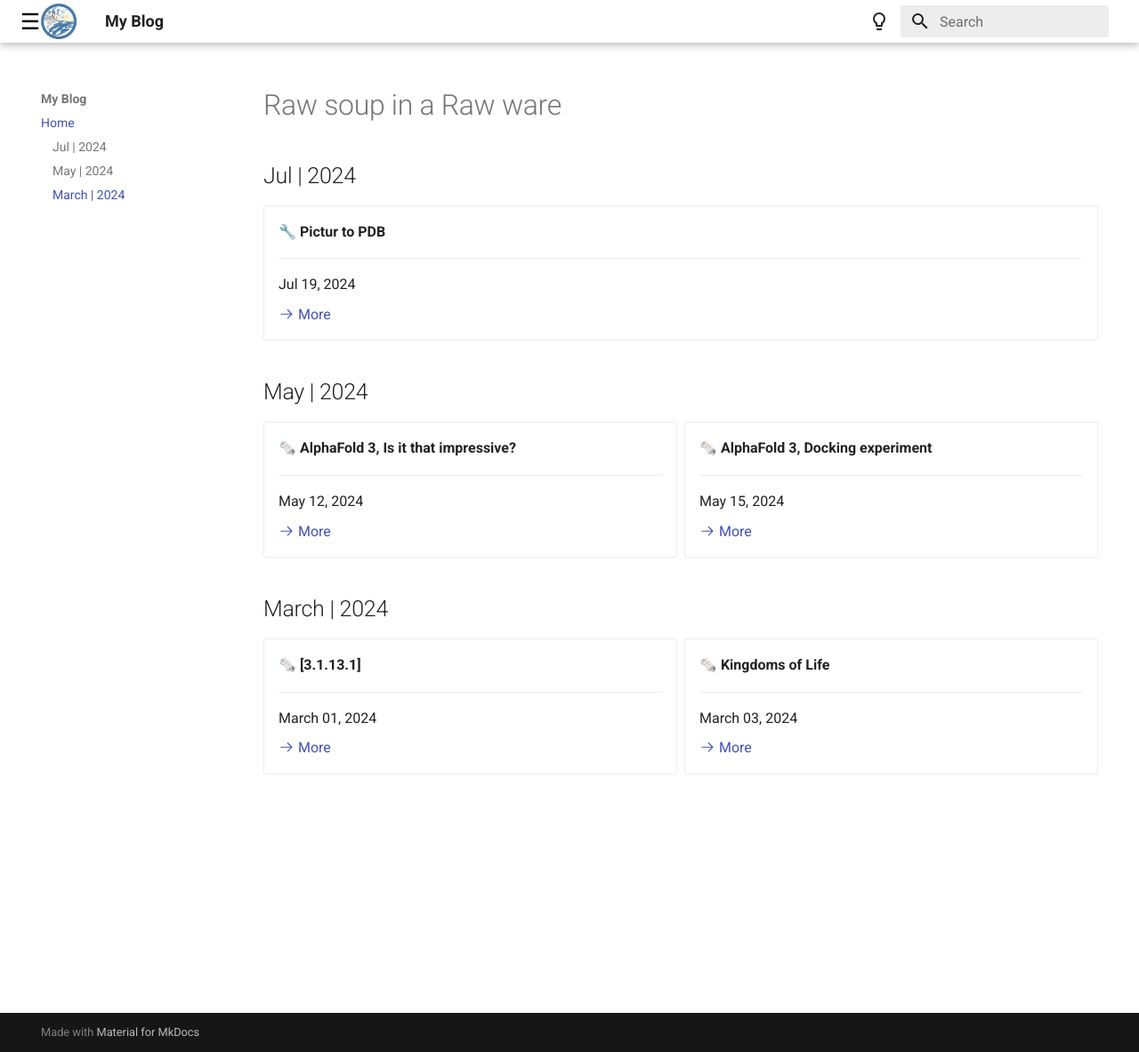
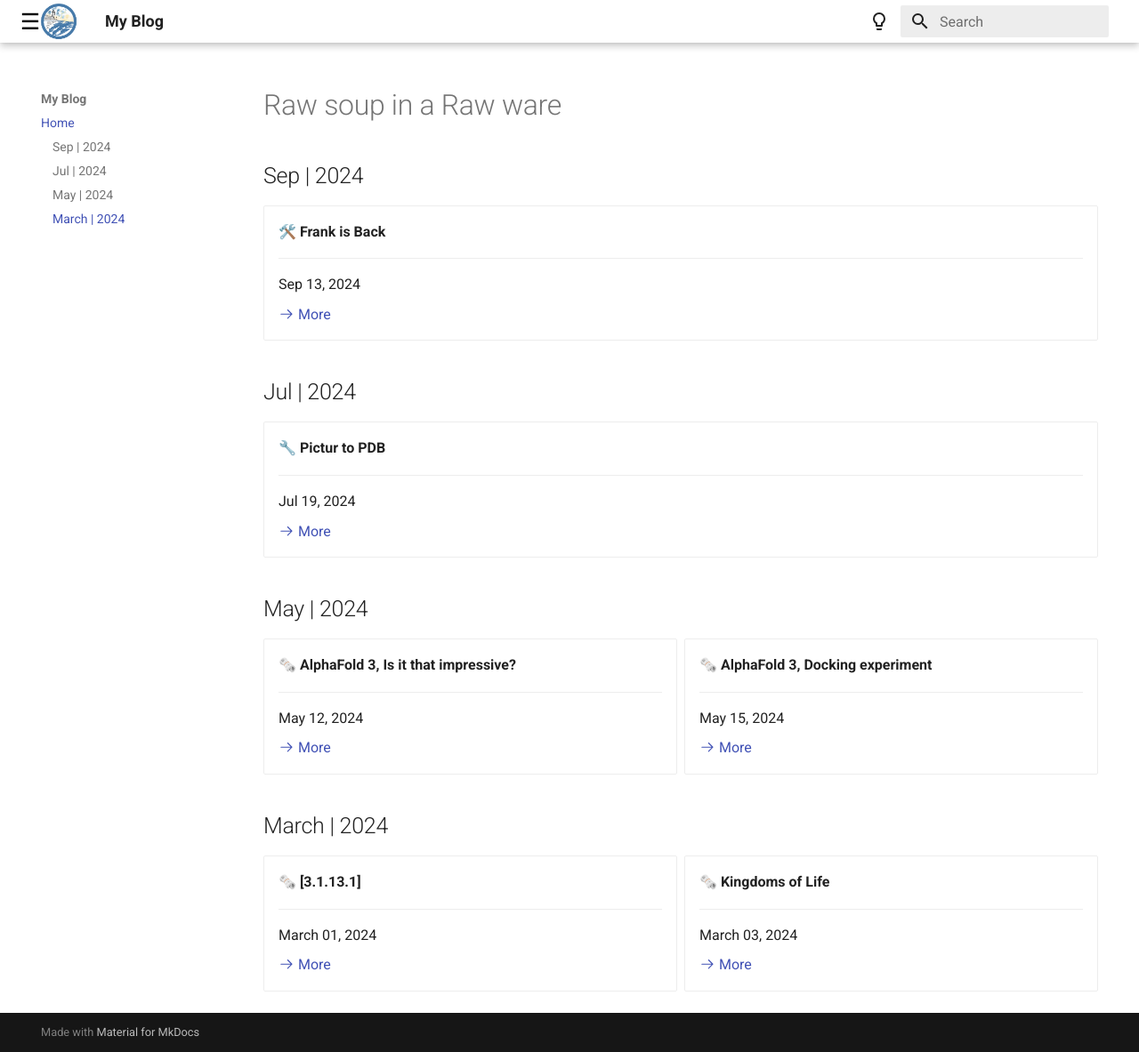
Before and after one commit to salireza111/Myblog, an MkDocs documentation site: the page built from docs/index.md, in a window 1280 px wide and 1183 px high. Shown: the whole window at 89% size. Built offline with MkDocs 1.6.1 and Material for MkDocs 9.7.7, drawn with Linux system fonts in a browser that asks for light colours; the version menu is left out.

Commit message:
Update index.md

```diff
--- a/docs/index.md
+++ b/docs/index.md
@@ -1,4 +1,17 @@
 # Raw soup in a Raw ware
+
+## Sep | 2024
+
+<div class="grid cards" markdown>
+-   🛠️ __Frank is Back__
+
+    ---
+
+    Sep 13, 2024
+
+    [:octicons-arrow-right-24: More](./Texts/13/13.md)
+</div>
+
 
 ## Jul | 2024
 
```
